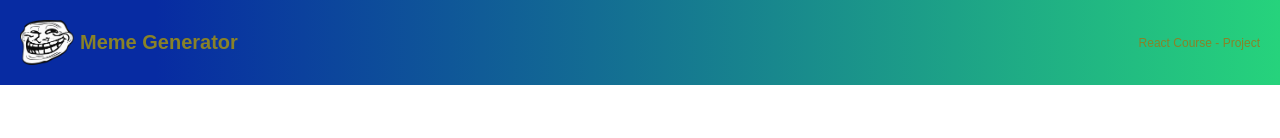
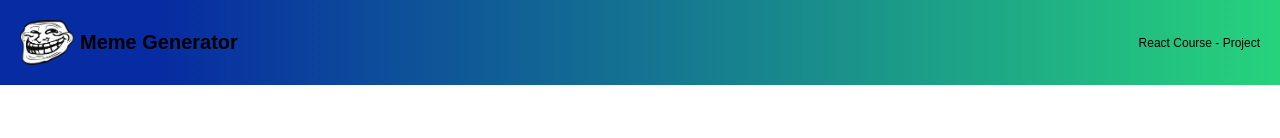
Before and after one commit to allenmathews/memegenerator2, a React (Create React App) app: page / in a window 1280 px wide. Shown: the top 138 px of the page. Built offline with nearby package versions, Linux system fonts and the light colour scheme; no server answers.

Commit message:
changed color

```diff
--- a/src/App.css
+++ b/src/App.css
@@ -23,7 +23,7 @@ main {
     /* justify-content: space-around; */
     height: 85px;
     background: linear-gradient(90deg, #072ba2 12.18%, #26d37c 100%);
-    color: rgb(137, 130, 40);
+    color: rgb(137, 13=00, 40);
     padding: 20px;
 }
 
```
